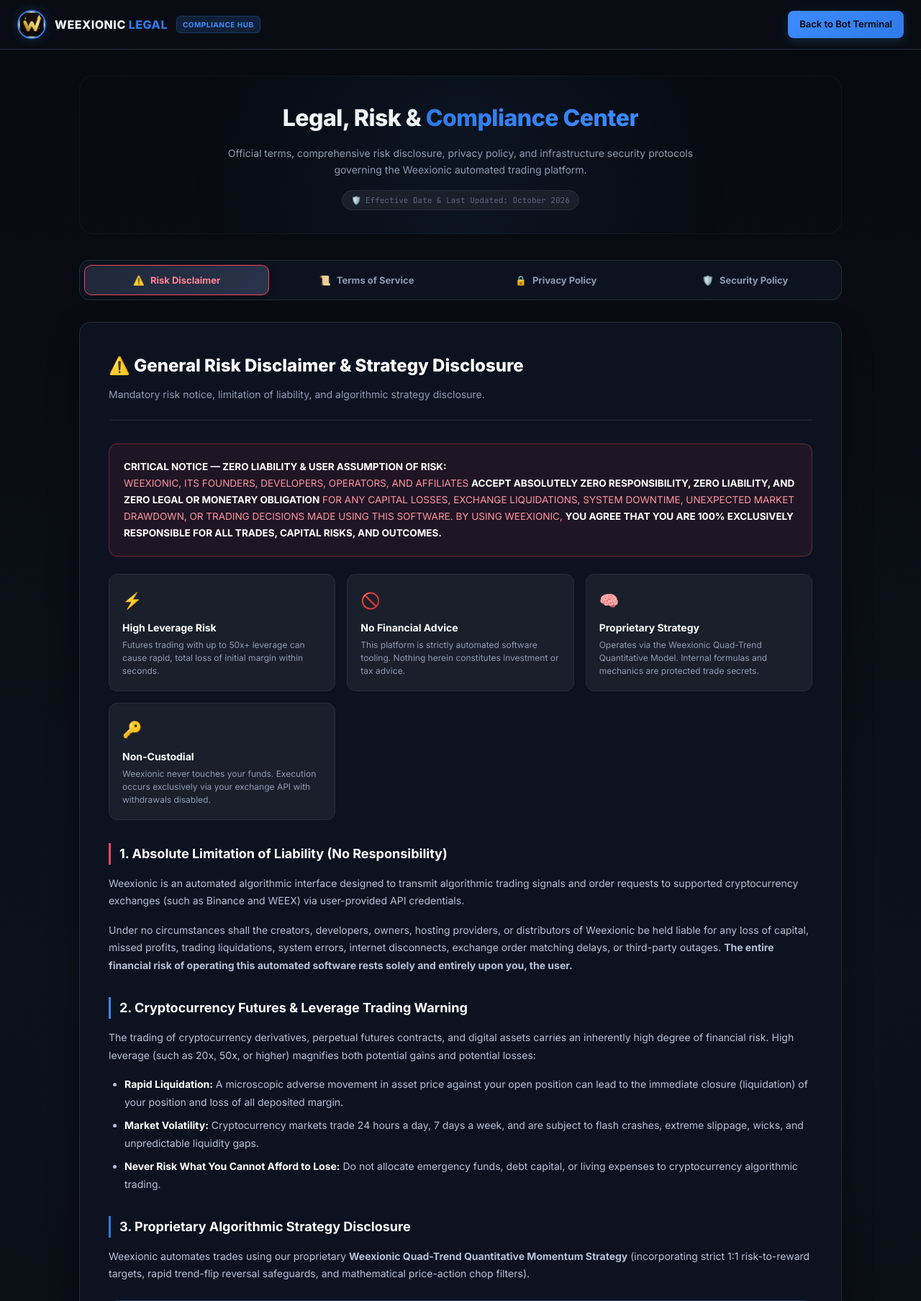
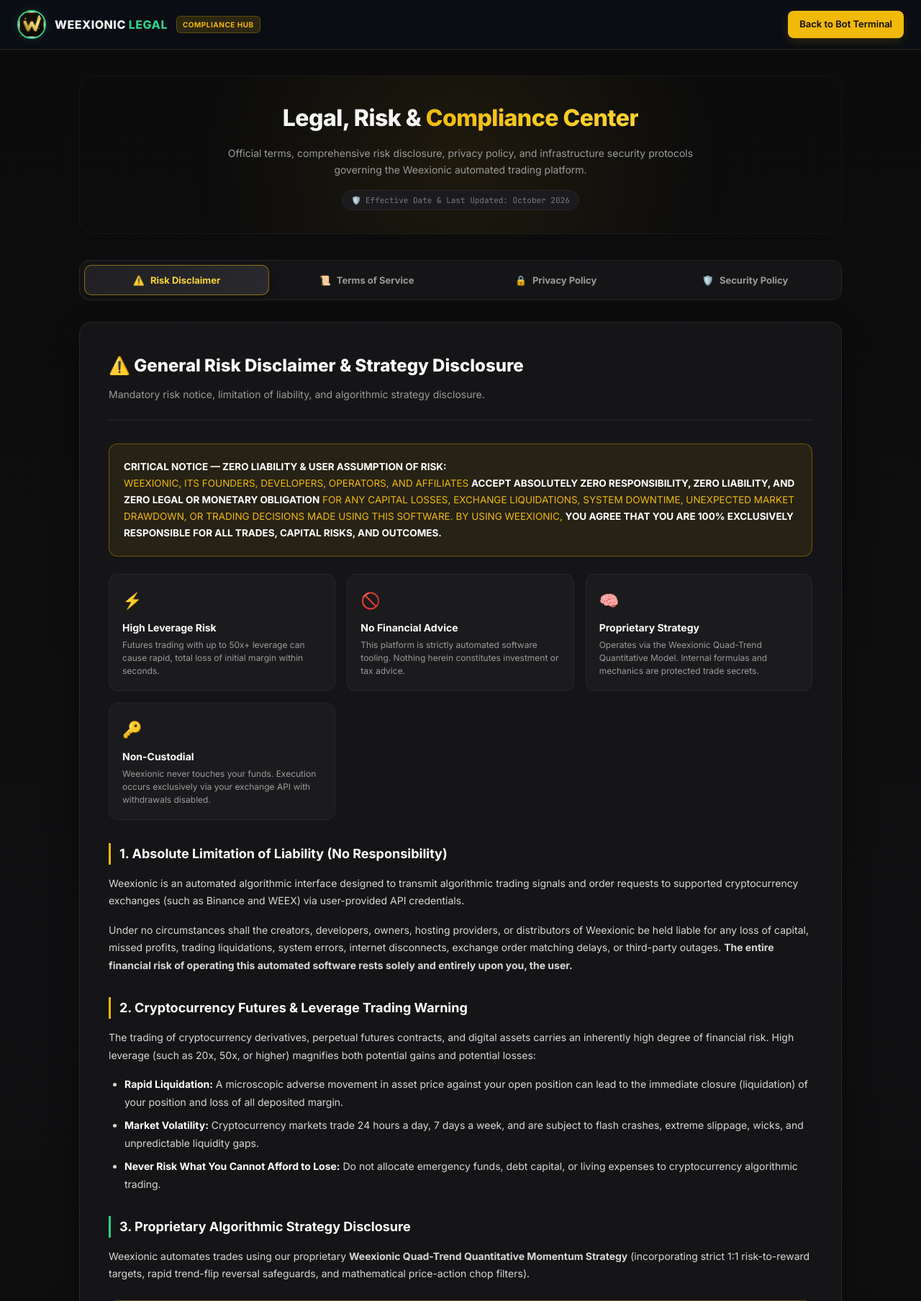
Before and after one commit to studyinnlanguage/bot, a Flask app: page /legal in a window 1280 px wide. Shown: the top 1807 px of the page at 72% size. Run offline with Flask 3, Linux system fonts and the light colour scheme.

Commit message:
UI: Variant B yellow color system - colors only, zero structure change
- Dashboard: STOP=neutral dark, FORCE RESET=solid yellow #f0b90b, no red buttons
- Login/Legal/Admin: old blue theme -> yellow #f0b90b accent + neutral black surfaces
- Success/active -> green #2ecf8a; semantic error/loss red kept
- Neutralized leftover navy/warm tints (more-sheet, ref-modal, logo, payout modal)
- Cache-bust: ?v=onyx2 -> ?v=variantb

```diff
--- a/bot-engine/templates/legal.html
+++ b/bot-engine/templates/legal.html
@@ -10,22 +10,22 @@
     <link href="https://fonts.googleapis.com/css2?family=Inter:wght@400;500;600;700;800&family=JetBrains+Mono:wght@400;500;600&display=swap" rel="stylesheet">
     <style>
         :root {
-            --bg-base: #070a0f;
-            --bg-card: #0d1220;
-            --bg-surface: #1a1f2c;
-            --bg-hover: #22293a;
-            --border: #262e3d;
-            --border-highlight: #3b465c;
-            --text-main: #f0f3f8;
-            --text-muted: #8e9bb0;
-            --text-dim: #5c687d;
-            --gold: #3d8bff;
-            --gold-glow: rgba(61,139,255, 0.2);
-            --emerald: #2f7ae8;
-            --emerald-glow: rgba(61,139,255, 0.2);
-            --crimson: #f6465d;
-            --crimson-glow: rgba(246, 70, 93, 0.2);
-            --blue: #2b7fff;
+            --bg-base: #0b0b0c;
+            --bg-card: #151517;
+            --bg-surface: #1b1b1e;
+            --bg-hover: #26262a;
+            --border: #26262a;
+            --border-highlight: #2e2e33;
+            --text-main: #f5f5f5;
+            --text-muted: #9b9b9b;
+            --text-dim: #7a7a80;
+            --gold: #f0b90b;
+            --gold-glow: rgba(240,185,11, 0.15);
+            --emerald: #2ecf8a;
+            --emerald-glow: rgba(46,207,138, 0.15);
+            --crimson: #f0b90b;
+            --crimson-glow: rgba(240,185,11, 0.15);
+            --blue: #f0b90b;
             --font-sans: 'Inter', -apple-system, BlinkMacSystemFont, sans-serif;
             --font-mono: 'JetBrains Mono', monospace;
         }
@@ -34,7 +34,7 @@
 
         body {
             font-family: var(--font-sans);
-            background: linear-gradient(180deg, #070a0f 0%, #0d121a 50%, #070a0f 100%);
+            background: linear-gradient(180deg, #0b0b0c 0%, #101012 50%, #0b0b0c 100%);
             color: var(--text-main);
             min-height: 100vh;
             line-height: 1.65;
@@ -86,9 +86,9 @@
             text-transform: uppercase;
             padding: 3px 8px;
             border-radius: 6px;
-            background: rgba(61,139,255, 0.15);
+            background: rgba(240,185,11, 0.15);
             color: var(--gold);
-            border: 1px solid rgba(61,139,255, 0.25);
+            border: 1px solid rgba(240,185,11, 0.25);
             letter-spacing: 0.5px;
         }
         .nav-actions {
@@ -119,14 +119,14 @@
             background: var(--bg-hover);
         }
         .nav-btn-primary {
-            background: linear-gradient(135deg, var(--gold) 0%, #2f7ae8 100%);
-            color: #05070d;
+            background: linear-gradient(135deg, var(--gold) 0%, #f0b90b 100%);
+            color: #0b0b0c;
             border: none;
             box-shadow: 0 4px 14px var(--gold-glow);
         }
         .nav-btn-primary:hover {
             transform: translateY(-1px);
-            box-shadow: 0 6px 18px rgba(61,139,255, 0.25);
+            box-shadow: 0 6px 18px rgba(240,185,11, 0.25);
         }
 
         .container {
@@ -139,7 +139,7 @@
             text-align: center;
             margin-bottom: 36px;
             padding: 32px 20px;
-            background: radial-gradient(circle at center, rgba(61,139,255, 0.08) 0%, rgba(18, 22, 31, 0) 70%);
+            background: radial-gradient(circle at center, rgba(240,185,11, 0.08) 0%, rgba(18, 22, 31, 0) 70%);
             border-radius: 20px;
             border: 1px solid rgba(255, 255, 255, 0.04);
         }
@@ -150,7 +150,7 @@
             margin-bottom: 10px;
         }
         .hero-title span {
-            background: linear-gradient(135deg, #2f7ae8 0%, #3d8bff 100%);
+            background: linear-gradient(135deg, #f0b90b 0%, #fcd535 100%);
             -webkit-background-clip: text;
             -webkit-text-fill-color: transparent;
         }
@@ -209,14 +209,14 @@
             background: var(--bg-surface);
         }
         .tab-btn.active {
-            background: linear-gradient(135deg, #1f2738 0%, #29344c 100%);
+            background: linear-gradient(135deg, #202024 0%, #2a2a2e 100%);
             color: #fff;
             border: 1px solid var(--border-highlight);
             box-shadow: 0 4px 14px rgba(0,0,0,0.4);
         }
-        .tab-btn.active.tab-disclaimer { border-color: var(--crimson); color: #ff8595; }
-        .tab-btn.active.tab-terms { border-color: var(--gold); color: #3d8bff; }
-        .tab-btn.active.tab-privacy { border-color: var(--blue); color: #7db2ff; }
+        .tab-btn.active.tab-disclaimer { border-color: rgba(240,185,11,.5); color: #fcd535; }
+        .tab-btn.active.tab-terms { border-color: var(--gold); color: #fcd535; }
+        .tab-btn.active.tab-privacy { border-color: rgba(240,185,11,.5); color: #fcd535; }
         .tab-btn.active.tab-security { border-color: var(--emerald); color: #51e6ab; }
 
         .doc-pane {
@@ -280,14 +280,14 @@
 
         p.text-body {
             font-size: 14px;
-            color: #b5c1d4;
+            color: #d8d8d8;
             line-height: 1.75;
             margin-bottom: 16px;
         }
 
         ul.legal-list {
             margin: 12px 0 20px 22px;
-            color: #b5c1d4;
+            color: #d8d8d8;
             font-size: 14px;
             line-height: 1.75;
         }
@@ -302,27 +302,27 @@
             line-height: 1.7;
         }
         .alert-crimson {
-            background: rgba(246, 70, 93, 0.08);
-            border: 1px solid rgba(246, 70, 93, 0.35);
-            color: #ff94a2;
+            background: rgba(240,185,11, 0.08);
+            border: 1px solid rgba(240,185,11, 0.35);
+            color: #f0b90b;
         }
         .alert-crimson strong { color: #fff; }
         .alert-gold {
-            background: rgba(61,139,255, 0.08);
-            border: 1px solid rgba(61,139,255, 0.25);
-            color: #2f7ae8;
+            background: rgba(240,185,11, 0.08);
+            border: 1px solid rgba(240,185,11, 0.25);
+            color: #f0b90b;
         }
         .alert-gold strong { color: #fff; }
         .alert-emerald {
-            background: rgba(61,139,255, 0.08);
-            border: 1px solid rgba(61,139,255, 0.35);
+            background: rgba(240,185,11, 0.08);
+            border: 1px solid rgba(240,185,11, 0.35);
             color: #72f0b7;
         }
         .alert-emerald strong { color: #fff; }
         .alert-blue {
-            background: rgba(43, 127, 255, 0.08);
-            border: 1px solid rgba(43, 127, 255, 0.35);
-            color: #9ac2ff;
+            background: rgba(240,185,11, 0.08);
+            border: 1px solid rgba(240,185,11, 0.35);
+            color: #f0b90b;
         }
         .alert-blue strong { color: #fff; }
 
@@ -661,7 +661,7 @@
             <a href="#" onclick="switchLegalTab('privacy'); return false;">Privacy Policy</a> &bull;
             <a href="#" onclick="switchLegalTab('security'); return false;">Security Policy</a>
         </p>
-        <p style="margin-top: 8px; color:#495364; font-size:11px;">
+        <p style="margin-top: 8px; color:#7a7a80; font-size:11px;">
             Cryptocurrency derivative trading involves substantial risk of loss. Always trade responsibly.
         </p>
     </footer>
```
Also changed, not shown: bot-engine/static/css/style.css (+24 -24 lines), bot-engine/templates/admin.html (+36 -36 lines), bot-engine/templates/dashboard.html (+6 -6 lines), bot-engine/templates/login.html (+31 -31 lines).
